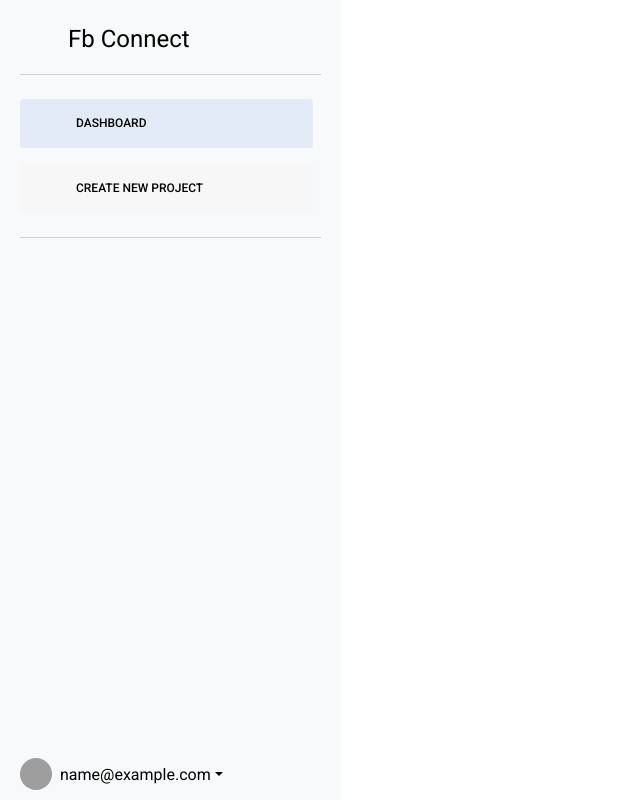
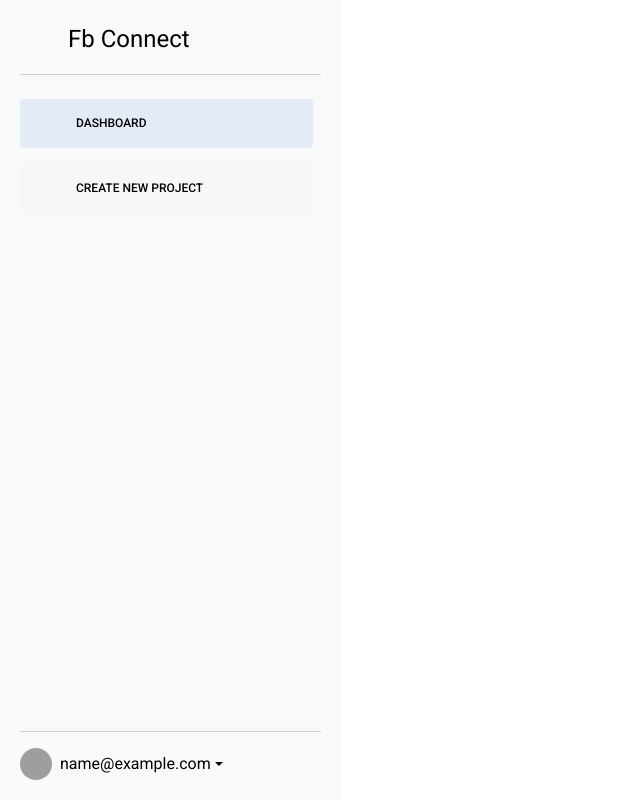
Before and after one commit to eugene-chernopyatko/fb-connect, a Django app: page /projects/ in a window 1280 px wide. Shown: the whole page, without its empty margins (0-640 px from the left). Run offline with Django 4.2, Linux system fonts and the light colour scheme; the visitor is signed in with stand-in values (Sample User, id 1); data that the repository does not hold is empty; some libraries are stand-ins or nearby versions; grey boxes are pictures that could not be loaded.

Commit message:
new design dropdown to the bottom

```diff
--- a/datatransfer/templates/project_detail.html
+++ b/datatransfer/templates/project_detail.html
@@ -32,6 +32,9 @@
       height: 100vh;
       padding: 20px;
       background-color: #f8f9fa;
+      display: flex;
+      flex-direction: column;
+      justify-content: space-between;
       z-index: 9999;
     }
 
@@ -72,7 +75,7 @@
             </li>
           </ul>
           <hr />
-          <div class="dropdown" style="margin-top: 65vh;">
+          <div class="dropdown">
             <a href="" class="d-flex align-items-center link-body-emphasis text-decoration-none dropdown-toggle" data-bs-toggle="dropdown" aria-expanded="false">
               <img src="https://pbs.twimg.com/profile_images/1646955748444852231/XGehZ_9v_400x400.jpg" alt="" width="32" height="32" class="rounded-circle me-2" />
               {{ user.email }}
--- a/datatransfer/templates/projects_page.html
+++ b/datatransfer/templates/projects_page.html
@@ -39,6 +39,9 @@
       height: 100vh;
       padding: 20px;
       background-color: #f8f9fa;
+      display: flex;
+      flex-direction: column;
+      justify-content: space-between;
       z-index: 9999;
     }
 
@@ -78,7 +81,7 @@
             </li>
           </ul>
           <hr />
-          <div class="dropdown" style="margin-top: 65vh;">
+          <div class="dropdown">
             <a href="" class="d-flex align-items-center link-body-emphasis text-decoration-none dropdown-toggle" data-bs-toggle="dropdown" aria-expanded="false">
               <img src="https://pbs.twimg.com/profile_images/1646955748444852231/XGehZ_9v_400x400.jpg" alt="" width="32" height="32" class="rounded-circle me-2" />
               {{ user.email }}
```
